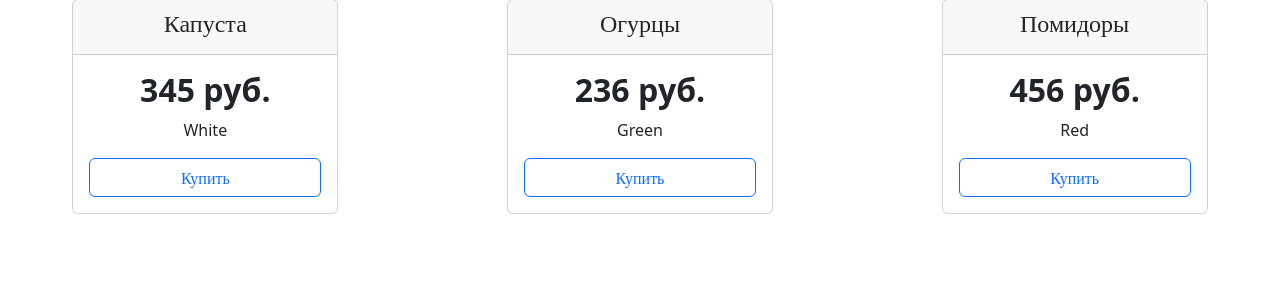
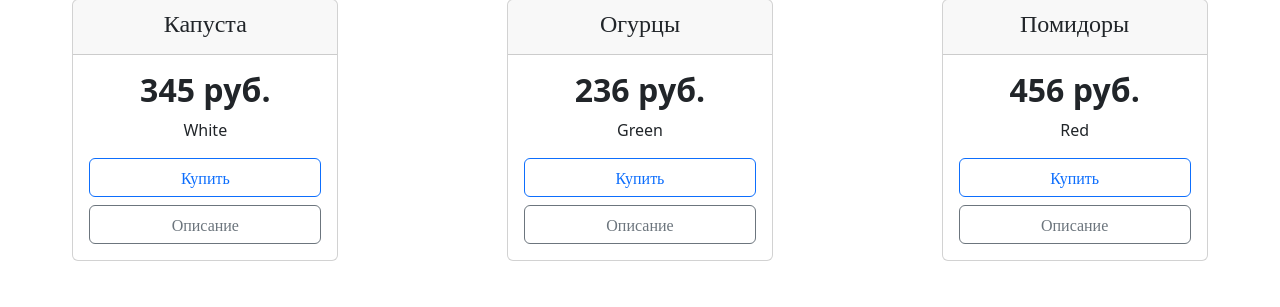
Before and after one commit to ExITPerson/homework_22.0, a Django app: page /home/ in a window 1280 px wide. Shown: the part 231-538 px from the top of the page. Run offline with Django 5.2, Linux system fonts and the light colour scheme; data comes from the database, SQL or seed files in the repository; some libraries are stand-ins or nearby versions.

Commit message:
Доп. задание 2

```diff
--- a/catalog/templates/catalog/home.html
+++ b/catalog/templates/catalog/home.html
@@ -18,6 +18,7 @@
                         <h2 class="card-title text-center fw-bold">{{product.price}} руб.</h2>
                         <p class="card-text text-center">{{product.description|truncatechars:100}}</p>
                         <a href="#" class="btn btn-outline-primary w-100"><font face="impact">Купить</font></a>
+                        <a href="/product_details/{{product.id}}/" class="btn btn-outline-secondary w-100 mt-2"><font face="impact">Описание</font></a>
                     </div>
                 </div>
             </div>
```
